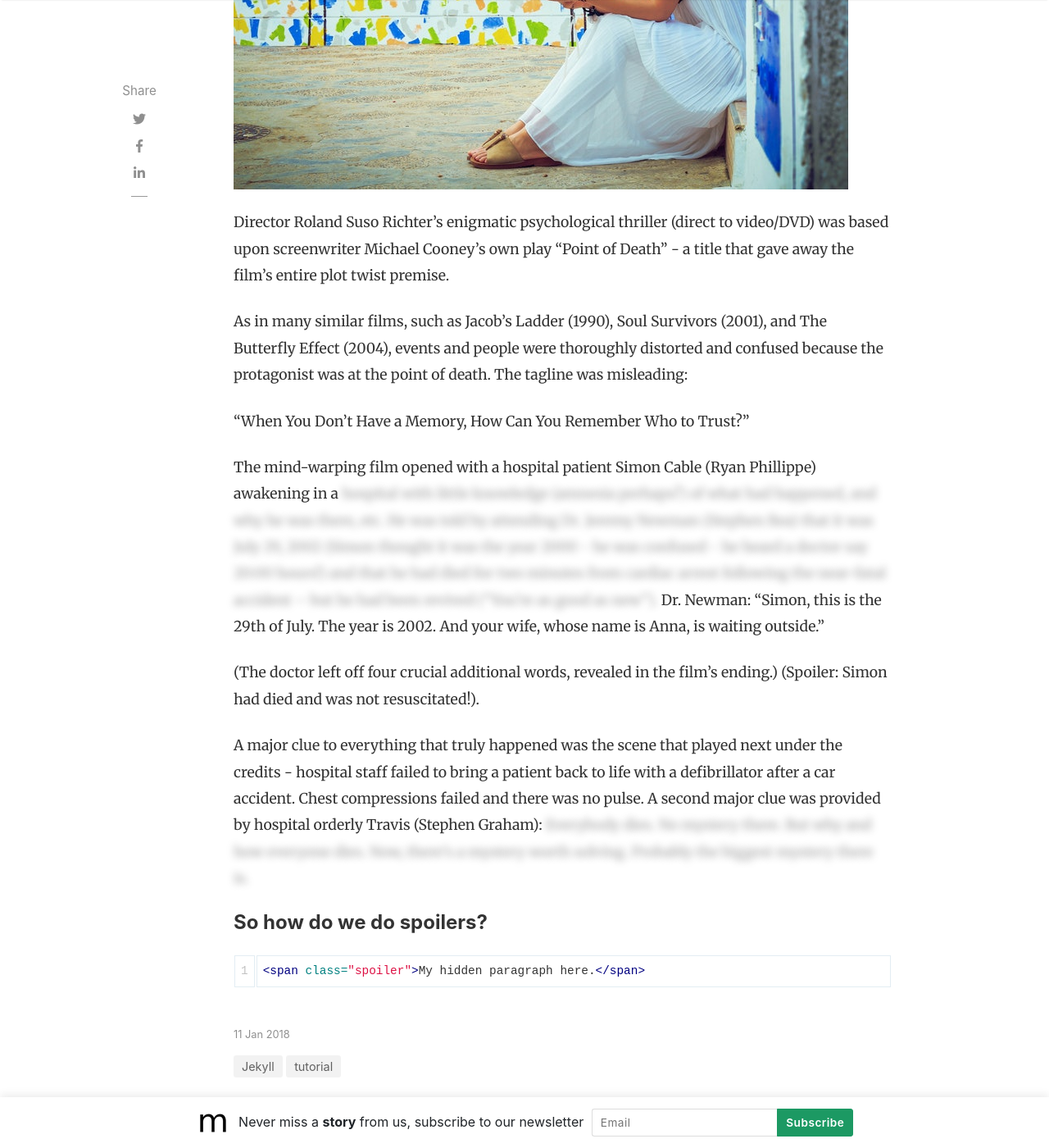
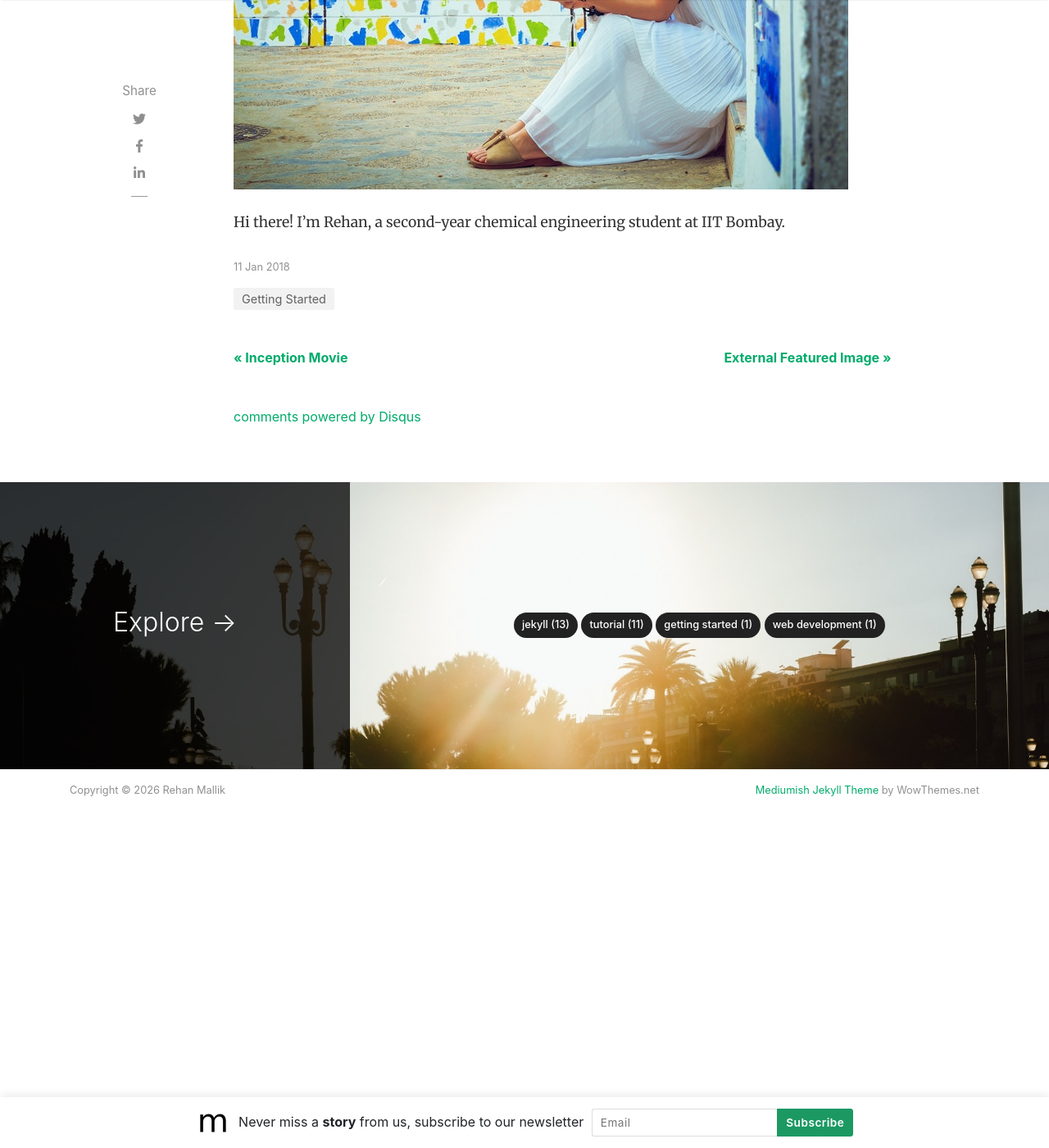
Before and after one commit to Soemon007/Soemon007.github.io, a Jekyll site: the page built from _posts/2018-01-11-quick-start-guide.md, in a window 1280 px wide and 1400 px high, scrolled down 693 px. Shown: the whole window at 82% size. Built offline with Jekyll 4.4.1, drawn with Linux system fonts in a browser that asks for light colours; nearby versions of some CDN libraries; comment, search, counter and statistics services are not loaded; some of the changed text lies outside the part shown.

Commit message:
About Me
Updated the title and author information, changed categories, and added a personal introduction.

````diff
--- a/_posts/2018-01-11-quick-start-guide.md
+++ b/_posts/2018-01-11-quick-start-guide.md
@@ -1,27 +1,12 @@
 ---
 layout: post
-title:  "Let's test spoilers"
+title:  "About Me"
 author: sal
-categories: [ Jekyll, tutorial ]
+categories: [Getting Started]
 image: assets/images/12.jpg
 featured: true
 hidden: true
 ---
 
-Director Roland Suso Richter's enigmatic psychological thriller (direct to video/DVD) was based upon screenwriter Michael Cooney's own play "Point of Death" - a title that gave away the film's entire plot twist premise.
-
-As in many similar films, such as Jacob's Ladder (1990), Soul Survivors (2001), and The Butterfly Effect (2004), events and people were thoroughly distorted and confused because the protagonist was at the point of death. The tagline was misleading:
-
-"When You Don't Have a Memory, How Can You Remember Who to Trust?"
-
-The mind-warping film opened with a hospital patient Simon Cable (Ryan Phillippe) awakening in a <span class="spoiler"> hospital with little knowledge (amnesia perhaps?) of what had happened, and why he was there, etc. He was told by attending Dr. Jeremy Newman (Stephen Rea) that it was July 29, 2002 (Simon thought it was the year 2000 - he was confused - he heard a doctor say 20:00 hours!) and that he had died for two minutes from cardiac arrest following the near-fatal accident -- but he had been revived ("You're as good as new").</span> Dr. Newman: "Simon, this is the 29th of July. The year is 2002. And your wife, whose name is Anna, is waiting outside."
-
-(The doctor left off four crucial additional words, revealed in the film's ending.) (Spoiler: Simon had died and was not resuscitated!).
-
-A major clue to everything that truly happened was the scene that played next under the credits - hospital staff failed to bring a patient back to life with a defibrillator after a car accident. Chest compressions failed and there was no pulse. A second major clue was provided by hospital orderly Travis (Stephen Graham): <span class="spoiler">Everybody dies. No mystery there. But why and how everyone dies. Now, there's a mystery worth solving. Probably the biggest mystery there is.</span>
-
-#### So how do we do spoilers?
-
-```html
-<span class="spoiler">My hidden paragraph here.</span>
-```
+Hi there!
+I'm Rehan, a second-year chemical engineering student at IIT Bombay.
````
